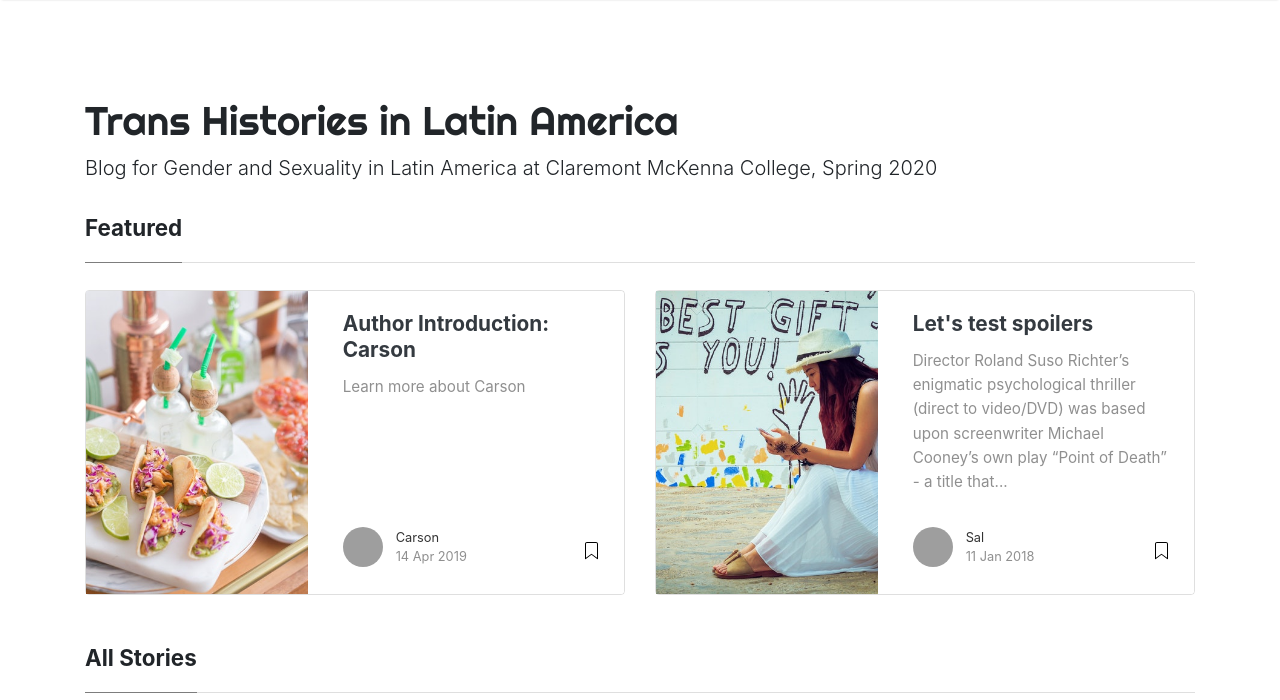
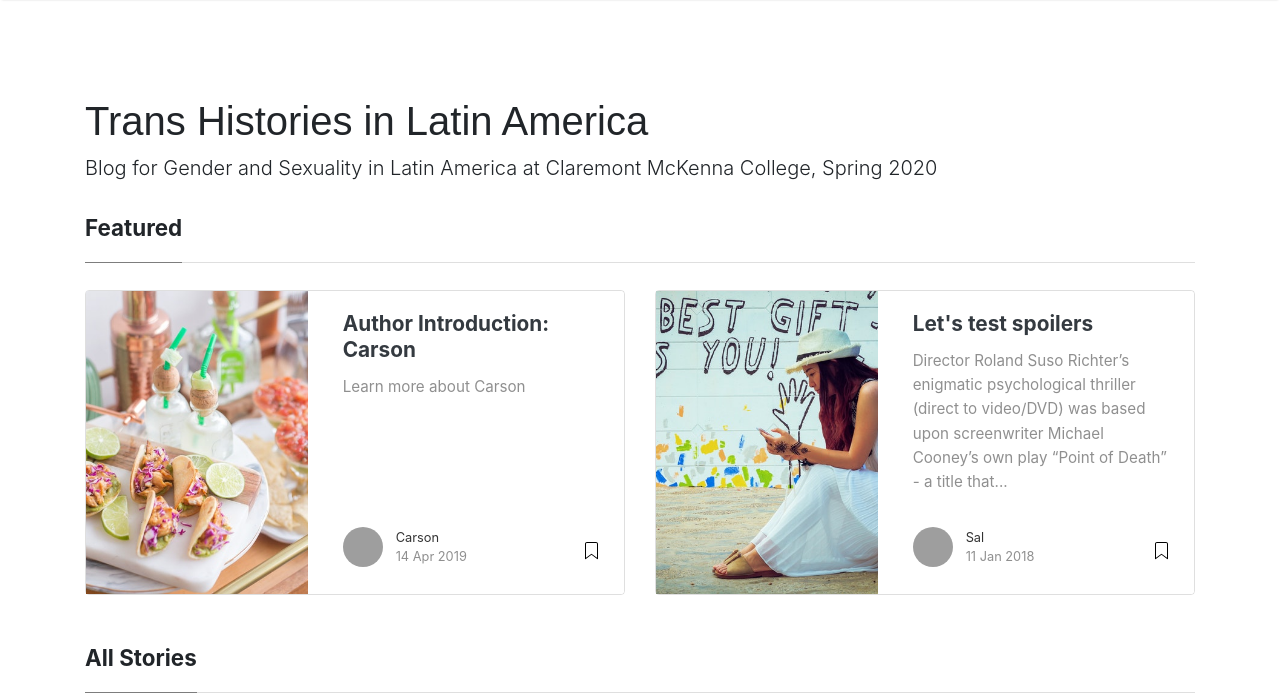
Before and after one commit to CarsonHerness/Trans-Histories-in-Latin-America, a Jekyll site: the page built from index.html, in a window 1280 px wide and 1400 px high. Shown: the top 700 px of the window. Built offline with Jekyll 4.4.1, drawn with Linux system fonts in a browser that asks for light colours; nearby versions of some CDN libraries; the list of posts is cut into pages by our own code; grey boxes are pictures that could not be loaded.

Commit message:
Remove dead folder and update title font

```diff
--- a/assets/css/screen.css
+++ b/assets/css/screen.css
@@ -305,7 +305,7 @@ span.post-read-more a:hover {
 }
 
 .mainheading h1.sitetitle {
-    font-family: Righteous;
+    font-family: 'Poppins', sans-serif;
 }
 
 .mainheading h1.posttitle {
```
Also changed, not shown: .github/FUNDING.yml (deleted).
